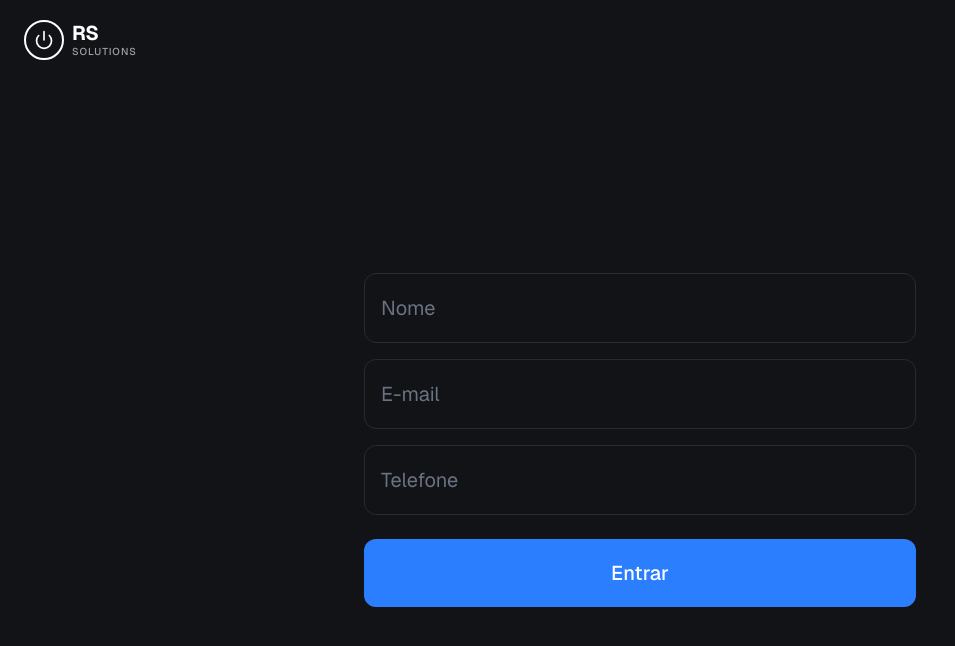
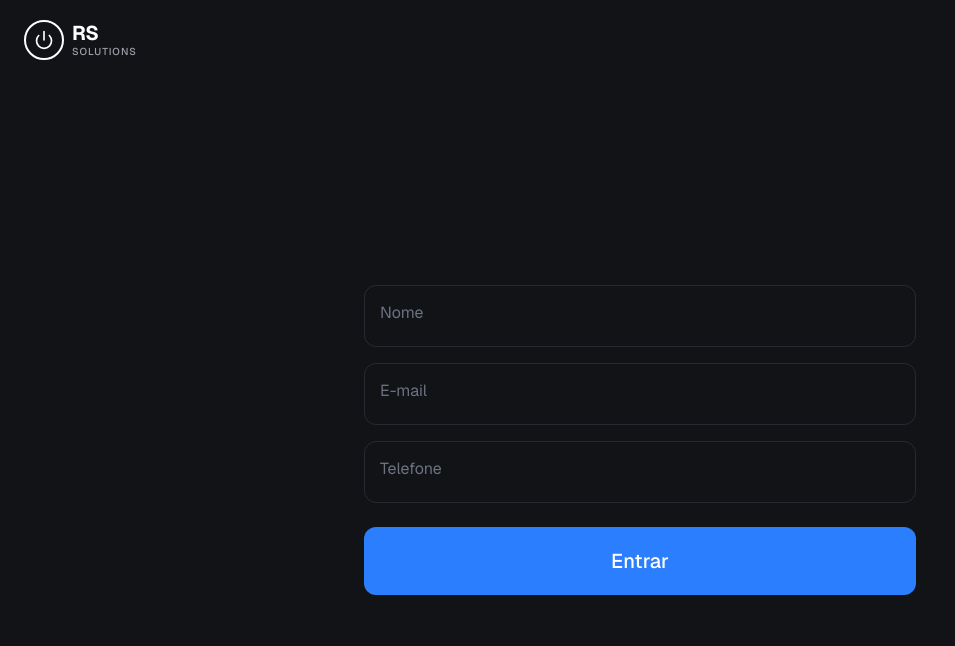
Before and after one commit to gabrielsponchiado/menu-facil-front, a Next.js app: page / in a window 1280 px wide. Shown: the top 646 px of the page, without its empty margins (0-955 px from the left). Built offline with nearby package versions, Linux system fonts and the light colour scheme.

Commit message:
fix: add floating labels to registration inputs

```diff
--- a/app/page.tsx
+++ b/app/page.tsx
@@ -2,7 +2,6 @@
 
 import React, { useState } from "react";
 import { Power } from "lucide-react";
-import { Input } from "@/components/ui/Input";
 import { useRouter } from "next/navigation";
 import { FormErrors } from "@/types";
 
@@ -15,17 +14,13 @@ export default function RegisterTabletPage() {
 
   const validateForm = () => {
     const newErrors: FormErrors = {};
-
     if (!name.trim()) newErrors.name = "Nome é obrigatório";
-
     if (!email.trim()) {
       newErrors.email = "E-mail é obrigatório";
     } else if (!isValidEmail(email)) {
       newErrors.email = "E-mail inválido";
     }
-
     if (!phone.trim()) newErrors.phone = "Telefone é obrigatório";
-
     setErrors(newErrors);
     return Object.keys(newErrors).length === 0;
   };
@@ -58,13 +53,9 @@ export default function RegisterTabletPage() {
 
       if (!res.ok) {
         const loginRes = await fetch(
-          `/api/user/login?email=${encodeURIComponent(email)}`,
+          `/api/user/login?email=${encodeURIComponent(email)}`
         );
-
-        if (!loginRes.ok) {
-          throw new Error("Não foi possível autenticar o usuário.");
-        }
-
+        if (!loginRes.ok) throw new Error("Não foi possível autenticar o usuário.");
         const loginData = await loginRes.json();
         localStorage.setItem("customer", JSON.stringify(loginData));
         router.push("/menu");
@@ -93,9 +84,8 @@ export default function RegisterTabletPage() {
   return (
     <div className="fixed inset-0 bg-[#111317] text-white flex flex-col font-sans selection:bg-blue-500/30 overflow-hidden overscroll-none">
       <header className="flex items-center justify-between px-6 py-5 bg-[#111317]">
-        <div className="flex items-center gap-2">
         <div className="flex items-center space-x-2">
-            <div className="w-10 h-10 border-2 border-white rounded-full flex items-center justify-center relative">
+          <div className="w-10 h-10 border-2 border-white rounded-full flex items-center justify-center">
             <Power className="w-5 h-5 text-white" />
           </div>
           <span className="font-bold text-xl tracking-tight leading-none flex flex-col uppercase">
@@ -105,69 +95,91 @@ export default function RegisterTabletPage() {
             </span>
           </span>
         </div>
-        </div>
       </header>
 
       <main className="flex-1 flex flex-col items-center justify-center p-6 w-full max-w-[600px] mx-auto">
-        <form onSubmit={handleSubmit} noValidate className="w-full space-y-6">
-          <div className="space-y-4 w-full">
-            <div>
-              <label htmlFor="name" className="sr-only">
-                Nome
-              </label>
-              <Input
+        <form onSubmit={handleSubmit} noValidate className="w-full space-y-4">
+
+          {/* Nome */}
+          <div className="relative">
+            <input
               id="name"
               type="text"
               value={name}
-                onChange={(e) => setName(e.target.value)}
-                onFocus={() => clearError("name")}
-                placeholder="Nome"
+              onChange={(e) => { setName(e.target.value); clearError("name"); }}
+              placeholder=" "
               autoComplete="name"
-                error={errors.name}
-                className="w-full bg-transparent border border-[#272a30] rounded-xl px-4 py-5 text-xl text-white placeholder:text-[#6b7280] focus:outline-none focus:border-blue-500 transition-colors"
+              className="peer w-full bg-transparent border border-[#272a30] rounded-xl px-4 pt-6 pb-2 text-xl text-white placeholder-transparent focus:outline-none focus:border-blue-500 transition-colors"
             />
+            <label
+              htmlFor="name"
+              className="absolute left-4 top-4 text-[#6b7280] text-base transition-all duration-200
+                peer-placeholder-shown:top-4 peer-placeholder-shown:text-base peer-placeholder-shown:text-[#6b7280]
+                peer-focus:top-1.5 peer-focus:text-xs peer-focus:text-blue-400
+                peer-not-placeholder-shown:top-1.5 peer-not-placeholder-shown:text-xs peer-not-placeholder-shown:text-[#6b7280]"
+            >
+              Nome
+            </label>
+            {errors.name && (
+              <p className="text-red-400 text-xs mt-1 px-1">{errors.name}</p>
+            )}
           </div>
 
-            <div>
-              <label htmlFor="email" className="sr-only">
-                E-mail
-              </label>
-              <Input
+          {/* E-mail */}
+          <div className="relative">
+            <input
               id="email"
               type="email"
               value={email}
-                onChange={(e) => setEmail(e.target.value)}
-                onFocus={() => clearError("email")}
-                placeholder="E-mail"
+              onChange={(e) => { setEmail(e.target.value); clearError("email"); }}
+              placeholder=" "
               autoComplete="email"
-                error={errors.email}
-                className="w-full bg-transparent border border-[#272a30] rounded-xl px-4 py-5 text-xl text-white placeholder:text-[#6b7280] focus:outline-none focus:border-blue-500 transition-colors"
+              className="peer w-full bg-transparent border border-[#272a30] rounded-xl px-4 pt-6 pb-2 text-xl text-white placeholder-transparent focus:outline-none focus:border-blue-500 transition-colors"
             />
+            <label
+              htmlFor="email"
+              className="absolute left-4 top-4 text-[#6b7280] text-base transition-all duration-200
+                peer-placeholder-shown:top-4 peer-placeholder-shown:text-base peer-placeholder-shown:text-[#6b7280]
+                peer-focus:top-1.5 peer-focus:text-xs peer-focus:text-blue-400
+                peer-not-placeholder-shown:top-1.5 peer-not-placeholder-shown:text-xs peer-not-placeholder-shown:text-[#6b7280]"
+            >
+              E-mail
+            </label>
+            {errors.email && (
+              <p className="text-red-400 text-xs mt-1 px-1">{errors.email}</p>
+            )}
           </div>
 
-            <div>
-              <label htmlFor="phone" className="sr-only">
-                Telefone
-              </label>
-              <Input
+          {/* Telefone */}
+          <div className="relative">
+            <input
               id="phone"
               type="tel"
               inputMode="numeric"
               pattern="[0-9]*"
               value={phone}
-                onChange={(e) => setPhone(formatPhone(e.target.value))}
-                onFocus={() => clearError("phone")}
-                placeholder="Telefone"
+              onChange={(e) => { setPhone(formatPhone(e.target.value)); clearError("phone"); }}
+              placeholder=" "
               autoComplete="tel"
-                error={errors.phone}
-                className="w-full bg-transparent border border-[#272a30] rounded-xl px-4 py-5 text-xl text-white placeholder:text-[#6b7280] focus:outline-none focus:border-blue-500 transition-colors"
+              className="peer w-full bg-transparent border border-[#272a30] rounded-xl px-4 pt-6 pb-2 text-xl text-white placeholder-transparent focus:outline-none focus:border-blue-500 transition-colors"
             />
-            </div>
+            <label
+              htmlFor="phone"
+              className="absolute left-4 top-4 text-[#6b7280] text-base transition-all duration-200
+                peer-placeholder-shown:top-4 peer-placeholder-shown:text-base peer-placeholder-shown:text-[#6b7280]
+                peer-focus:top-1.5 peer-focus:text-xs peer-focus:text-blue-400
+                peer-not-placeholder-shown:top-1.5 peer-not-placeholder-shown:text-xs peer-not-placeholder-shown:text-[#6b7280]"
+            >
+              Telefone
+            </label>
+            {errors.phone && (
+              <p className="text-red-400 text-xs mt-1 px-1">{errors.phone}</p>
+            )}
           </div>
 
           <button
             type="submit"
-            className="w-full bg-blue-500 text-white font-medium text-xl py-5 rounded-xl disabled:opacity-50 transition-opacity"
+            className="w-full bg-blue-500 text-white font-medium text-xl py-5 rounded-xl disabled:opacity-50 transition-opacity mt-2"
           >
             Entrar
           </button>
--- a/hooks/useMenu.ts
+++ b/hooks/useMenu.ts
@@ -22,7 +22,6 @@ const CATEGORY_MAP: Record<number, string> = {
   4: "Sobremesas",
 };
 
-// Uma foto por categoria
 const CATEGORY_IMAGE: Record<number, string> = {
   1: "https://images.unsplash.com/photo-1621996346565-e3dbc646d9a9?q=80&w=800&auto=format&fit=crop", // Massas
   2: "https://images.unsplash.com/photo-1568901346375-23c9450c58cd?q=80&w=800&auto=format&fit=crop", // Lanches
```
Lines whose indentation alone changed are shown as unchanged.
